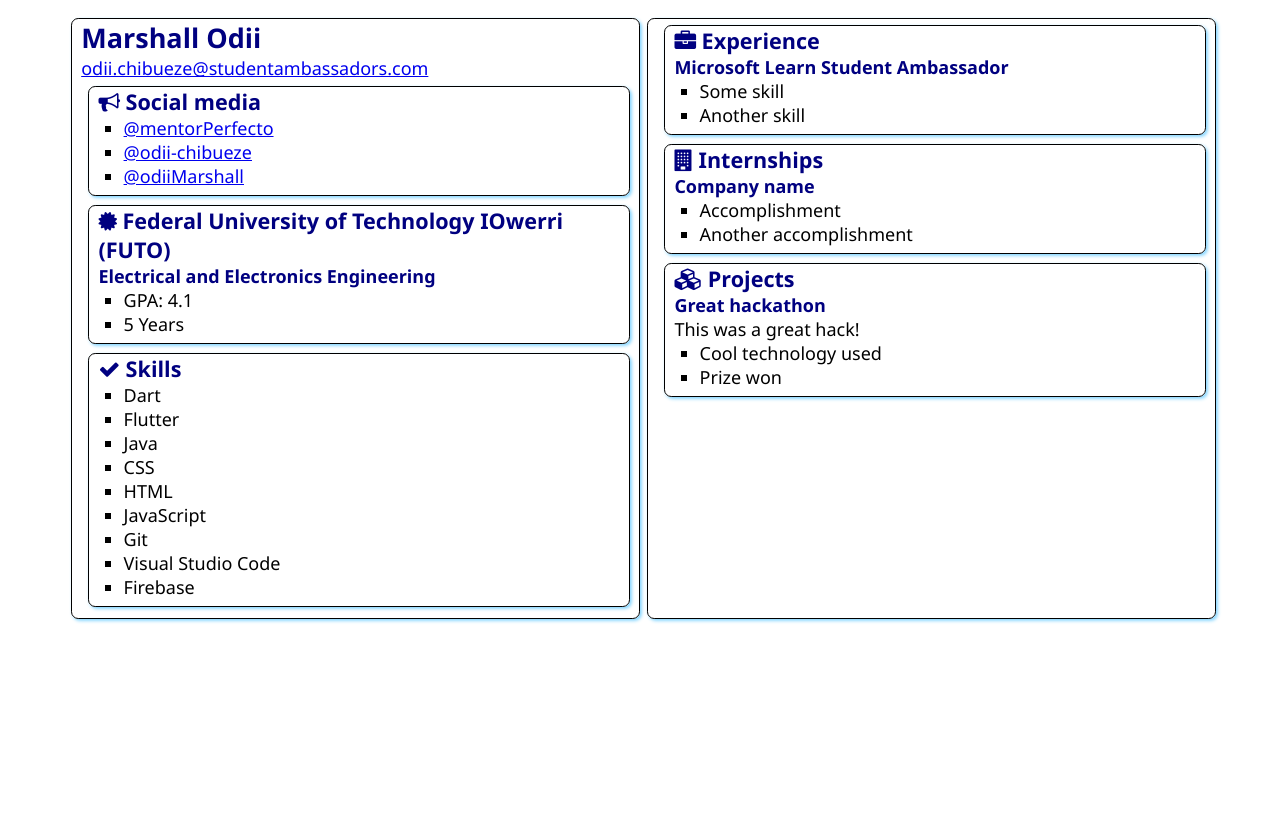
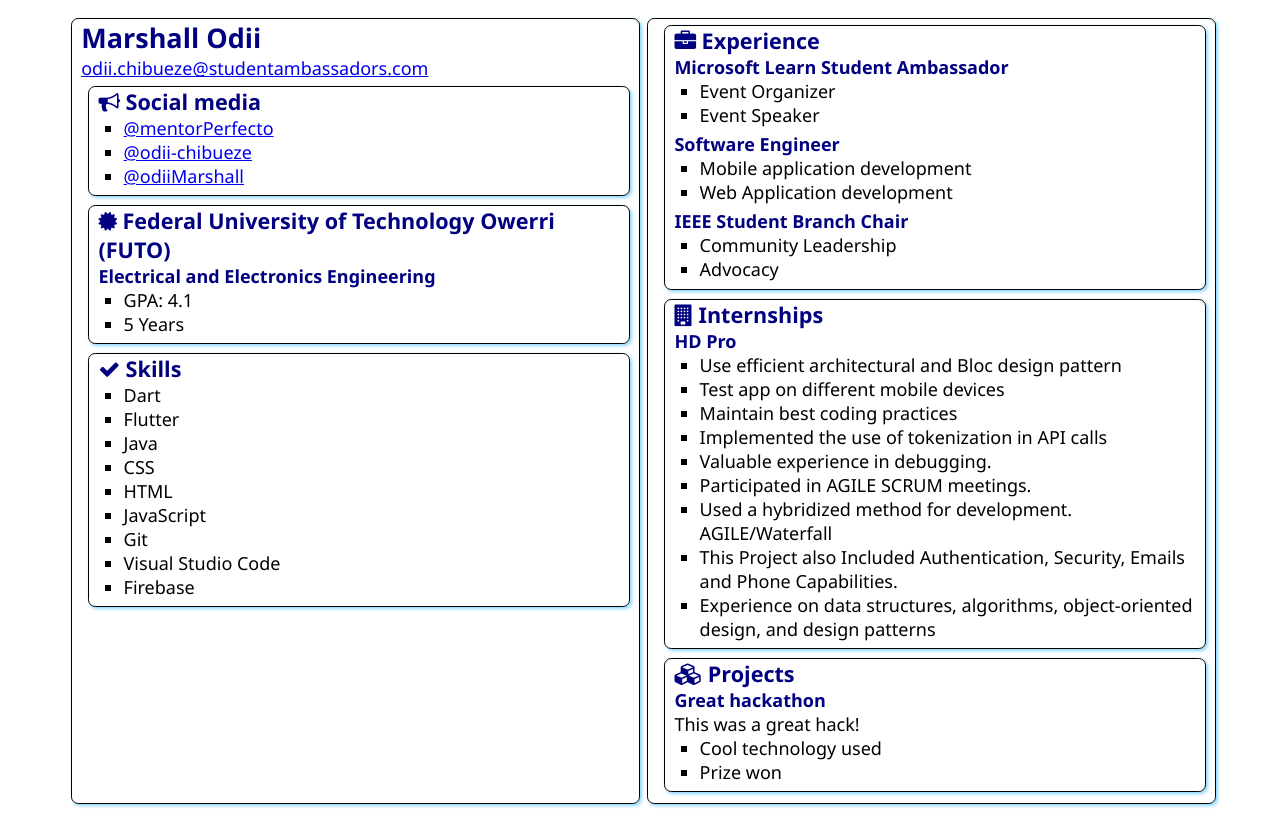
Before and after one commit to mentorPerfecto/SATechnicalOnboarding, a plain HTML site: page src/index.html in a window 1280 px wide. Before the commit the page ends 800 px from the top, so only its background shows below. Drawn offline with Linux system fonts and the light colour scheme.

Commit message:
Added more details

```diff
--- a/src/index.html
+++ b/src/index.html
@@ -31,7 +31,7 @@
                 <div class="education">
                     <h2>
                         <i class="fa fa-certificate" aria-hidden="true"></i>
-                        Federal University of Technology IOwerri (FUTO)
+                        Federal University of Technology Owerri (FUTO)
                     </h2>
                     <h3>Electrical and Electronics Engineering</h3>
                     <ul>
@@ -68,8 +68,18 @@
                 </h2>
                 <h3>Microsoft Learn Student Ambassador</h3>
                 <ul>
-                    <li>Some skill</li>
-                    <li>Another skill</li>
+                    <li>Event Organizer</li>
+                    <li>Event Speaker</li>
+                </ul>
+                <h3>Software Engineer</h3>
+                <ul>
+                    <li>Mobile application development</li>
+                    <li>Web Application development</li>
+                </ul>
+                <h3>IEEE Student Branch Chair</h3>
+                <ul>
+                    <li>Community Leadership</li>
+                    <li>Advocacy</li>
                 </ul>
             </section>
             <section class="box">
@@ -78,10 +88,17 @@
                     Internships
                 </h2>
 
-                <h3>Company name</h3>
+                <h3>HD Pro</h3>
                 <ul>
-                    <li>Accomplishment</li>
-                    <li>Another accomplishment</li>
+                    <li>Use efficient architectural and Bloc design pattern</li>
+                    <li>Test app on different mobile devices</li>
+                    <li>Maintain best coding practices</li>
+                    <li>Implemented the use of tokenization in API calls</li>
+                    <li>Valuable experience in debugging.</li>
+                    <li>Participated in AGILE SCRUM meetings.</li>
+                    <li>Used a hybridized method for development. AGILE/Waterfall</li>
+                    <li>This Project also Included Authentication, Security, Emails and Phone Capabilities.</li>
+                    <li>Experience on data structures, algorithms, object-oriented design, and design patterns</li>
                 </ul>
             </section>
             <section class="box">
```
